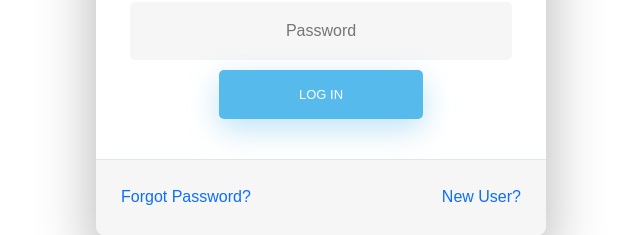
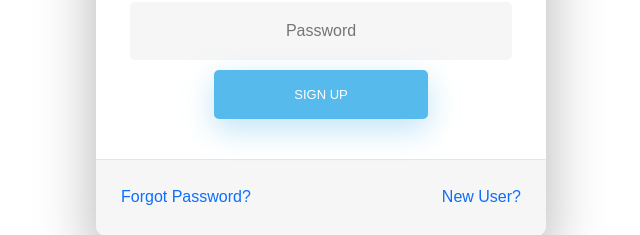
Before and after one commit to Tusshar10/DigiCertify-Certificate-Generation-and-Verification, a React (Vite) app: page /signup in a window 1280 px wide. Shown: the part 413-648 px from the top of the page, without its empty margins (319-959 px from the left). Built offline with nearby package versions, Linux system fonts and the light colour scheme.

Commit message:
Changed signup page

```diff
--- a/src/components/SignUp.jsx
+++ b/src/components/SignUp.jsx
@@ -106,7 +106,7 @@
                 type="submit"
                 onClick={handleSubmit}
                 className="fadeIn seventh"
-                value="Log In"
+                value="Sign Up"
               />
             </form>
 
```
